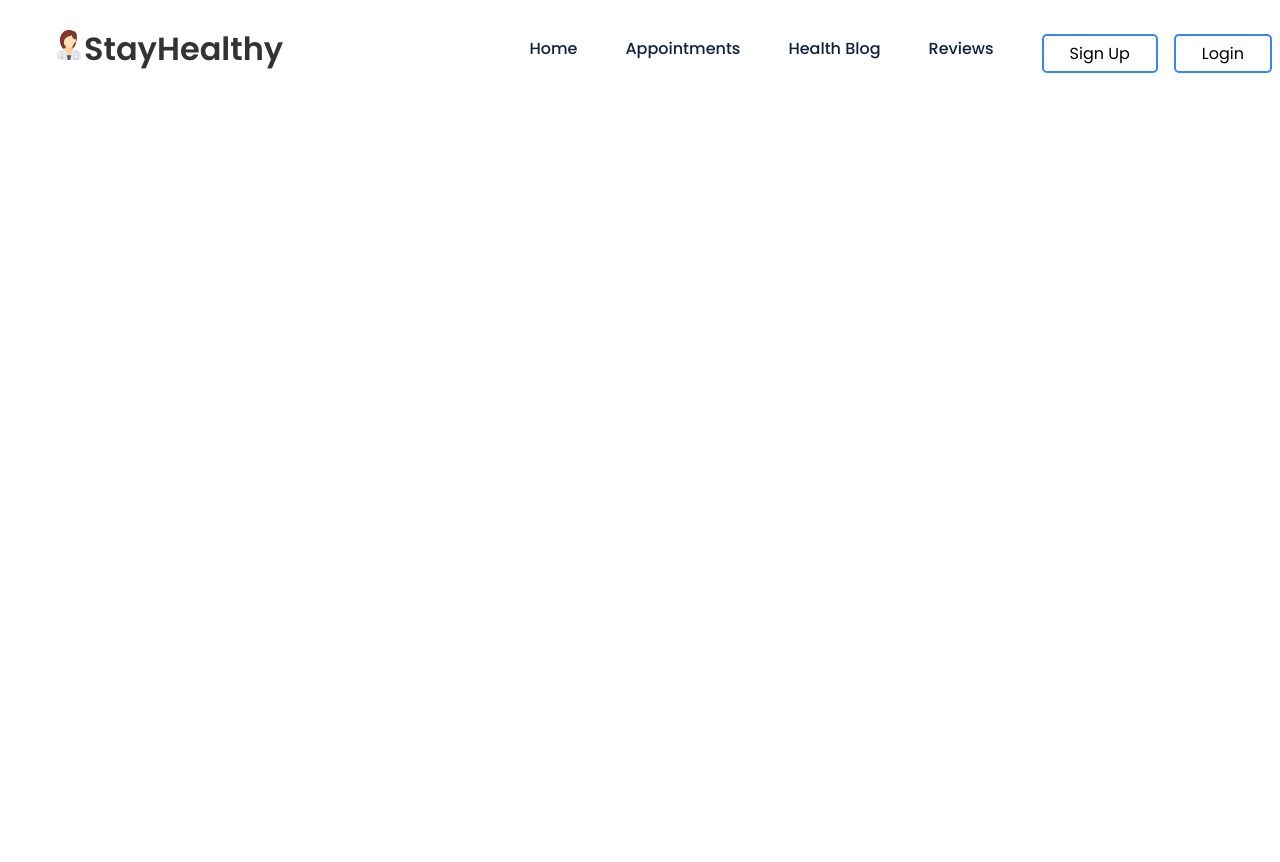
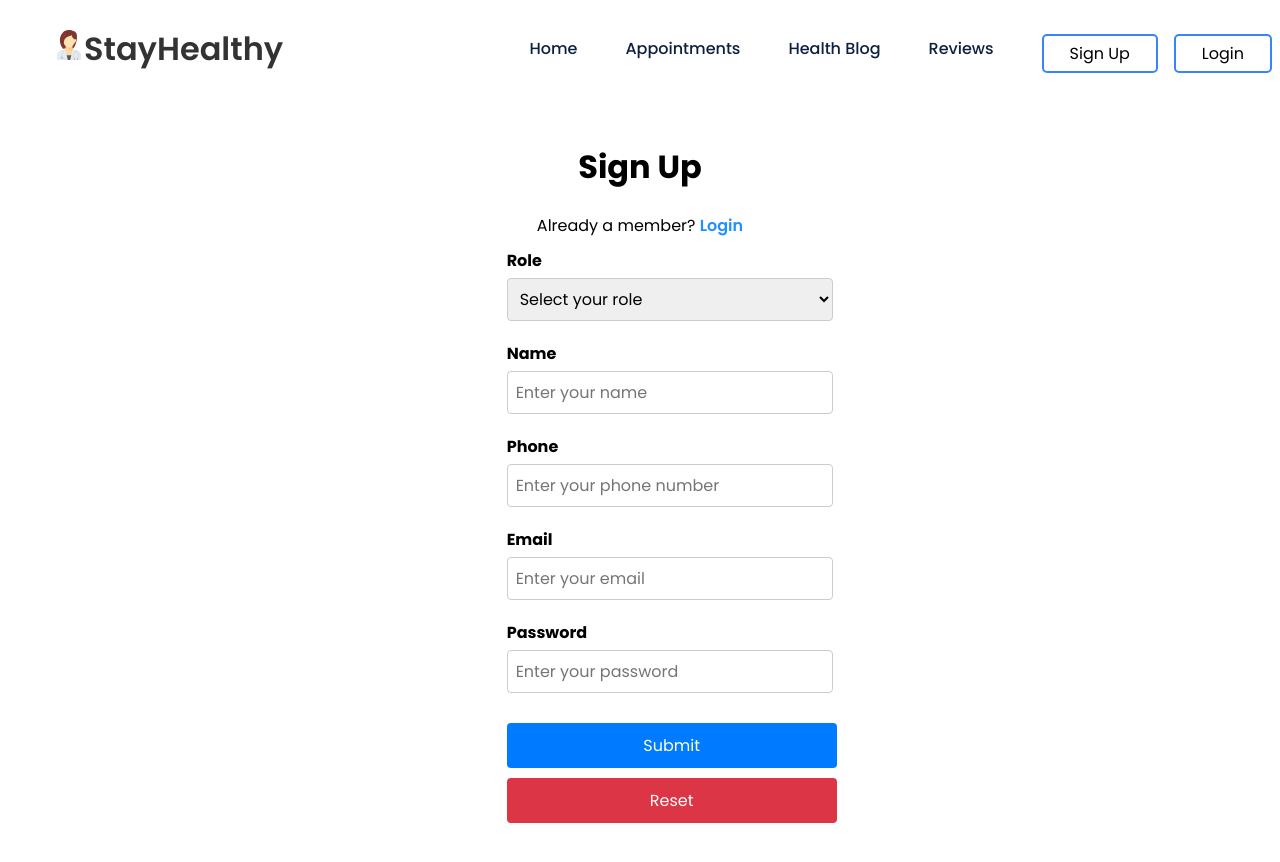
Before and after one commit to Meer-Dev/IBM-FrontEnd-Final-Project, a React (Create React App) app: page /sign-up in a window 1280 px wide. Shown: the top 862 px of the page. Before the commit the page ends 800 px from the top, so only its background shows below. Built offline with nearby package versions, Linux system fonts and the light colour scheme.

Commit message:
Added login and signup pages

```diff
--- a/src/App.js
+++ b/src/App.js
@@ -3,6 +3,8 @@ import { BrowserRouter, Routes, Route } from "react-router-dom";
 
 import Navbar from './Components/Navbar/Navbar';
 import Layout from './Components/LandingPage/LandingPage'
+import Login from './Components/Login/Login'
+import Sign_Up from './Components/Sign_Up/Sign_Up'
 
 function App() {
 
@@ -12,6 +14,8 @@ function App() {
             <Navbar/>
             <Routes>
                 <Route path="/" element={<Layout/>}/>
+                <Route path="/login" element={<Login/>}/>
+                <Route path="/sign-up" element={<Sign_Up/>}/>
             </Routes>
 
         </BrowserRouter>
--- a/src/Components/Login/Login.css
+++ b/src/Components/Login/Login.css
@@ -25,7 +25,19 @@
     border-radius: 4px;
   }
 
+  .login-grid {
+    display: flex;
+    flex-direction: column;
+    justify-content: center;
+    align-items: center;
+  }
+
+  .form-control-login {
+    width: 100% !important;
+  }
+
   .btn-group {
+    width: 330px;
     margin-top: .0001px;
     margin-bottom: 20px;
   }
--- /dev/null
+++ b/src/Components/Login/Login.js
@@ -0,0 +1,48 @@
+import './Login.css'
+
+function Login() {
+    return (
+        <div className="container">
+            <div className="login-grid">
+            <div className="login-text">
+                <h2>Login</h2>
+            </div>
+            <div className="login-text">
+                Are you a new member? <span><a href="../Sign_Up/Sign_Up.html" style={{color: "#2190FF;"}}> Sign Up Here</a></span>
+            </div>
+            <br />
+            <div className="login-form">
+                <form>
+                <div className="form-group">
+                            <label for="email">Email</label>
+                            <input type="email" name="email" id="email" className="form-control form-control-login" placeholder="Enter your email" aria-describedby="helpId" />
+                        </div>
+                <div className="form-group">
+                    <label for="password" >Password</label>
+                    <input
+                    type="password"
+                    name="password"
+                    id="password"
+                    className="form-control form-control-login"
+                    placeholder="Enter your password"
+                    aria-describedby="helpId"
+                    />
+                </div>
+
+
+                <div className="btn-group">
+                    <button type="submit" className="btn btn-primary mb-2 mr-1 waves-effect waves-light">Login</button>
+                    <button type="reset" className="btn btn-danger mb-2 waves-effect waves-light">Reset</button>
+                </div>
+                <br />
+                <div className="login-text">
+                    Forgot Password?
+                </div>
+                </form>
+            </div>
+            </div>
+        </div>
+    )
+}
+
+export default Login;
--- a/src/Components/Navbar/Navbar.js
+++ b/src/Components/Navbar/Navbar.js
@@ -31,13 +31,13 @@ function Navbar () {
                     <a href="#">Reviews</a>
                 </li>
                 <li className="link">
-                    <a href="../Sign_Up//Sign_Up.html">
-                    <button className="btn1">Sign Up</button>
+                    <a href="/sign-up">
+                        <button className="btn1">Sign Up</button>
                     </a>
                 </li>
                 <li className="link">
-                    <a href="../Login/Login.html">
-                    <button className="btn1">Login</button>
+                    <a href="/login">
+                        <button className="btn1">Login</button>
                     </a>
                 </li>
             </ul>
--- a/src/Components/Sign_Up/Sign_Up.css
+++ b/src/Components/Sign_Up/Sign_Up.css
@@ -67,7 +67,7 @@
   }
 
   .form-control {
-    width: 40%;
+    width: 60%;
     padding: 8px;
     font-size: 16px;
     border: 1px solid #ccc;
--- /dev/null
+++ b/src/Components/Sign_Up/Sign_Up.js
@@ -0,0 +1,57 @@
+import './Sign_Up.css'
+
+function Sign_Up() {
+    return (
+        <div className="container" style={{marginTop: "5%"}}>
+            <div className="signup-grid">
+                <div className="signup-text">
+                    <h1>Sign Up</h1>
+
+                </div>
+                <div className="signup-text1">
+                    Already a member? <span><a href="../Login/Login.html" style={{color: "#2190FF"}}> Login</a></span>
+                </div>
+                <div className="signup-form">
+                    <form>
+
+                        <div className="form-group">
+                            <label for="name">Role</label>
+                            <select name="name" id="name" required className="form-control" placeholder="Select your role" aria-describedby="helpId" >
+                                <option>Select your role</option>
+                                <option>Patient</option>
+                            </select>
+                        </div>
+
+                        <div className="form-group">
+                            <label for="name">Name</label>
+                            <input type="text" name="name" id="name" required className="form-control" placeholder="Enter your name" aria-describedby="helpId" />
+                        </div>
+
+                        <div className="form-group">
+                            <label for="phone">Phone</label>
+                            <input type="tel" name="phone" id="phone" required className="form-control" placeholder="Enter your phone number" aria-describedby="helpId" />
+                        </div>
+
+                        <div className="form-group">
+                            <label for="email">Email</label>
+                            <input type="email" name="email" id="email" required className="form-control" placeholder="Enter your email" aria-describedby="helpId" />
+
+                        </div>
+
+                        <div className="form-group">
+                            <label for="password">Password</label>
+                            <input name="password" id="password" required className="form-control" placeholder="Enter your password" aria-describedby="helpId" />
+                        </div>
+
+                        <div className="btn-group">
+                            <button type="submit" className="btn btn-primary mb-2 mr-1 waves-effect waves-light">Submit</button>
+                            <button type="reset" className="btn btn-danger mb-2 waves-effect waves-light">Reset</button>
+                        </div>
+                    </form>
+                </div>
+            </div>
+        </div>
+    )
+}
+
+export default Sign_Up;
```
